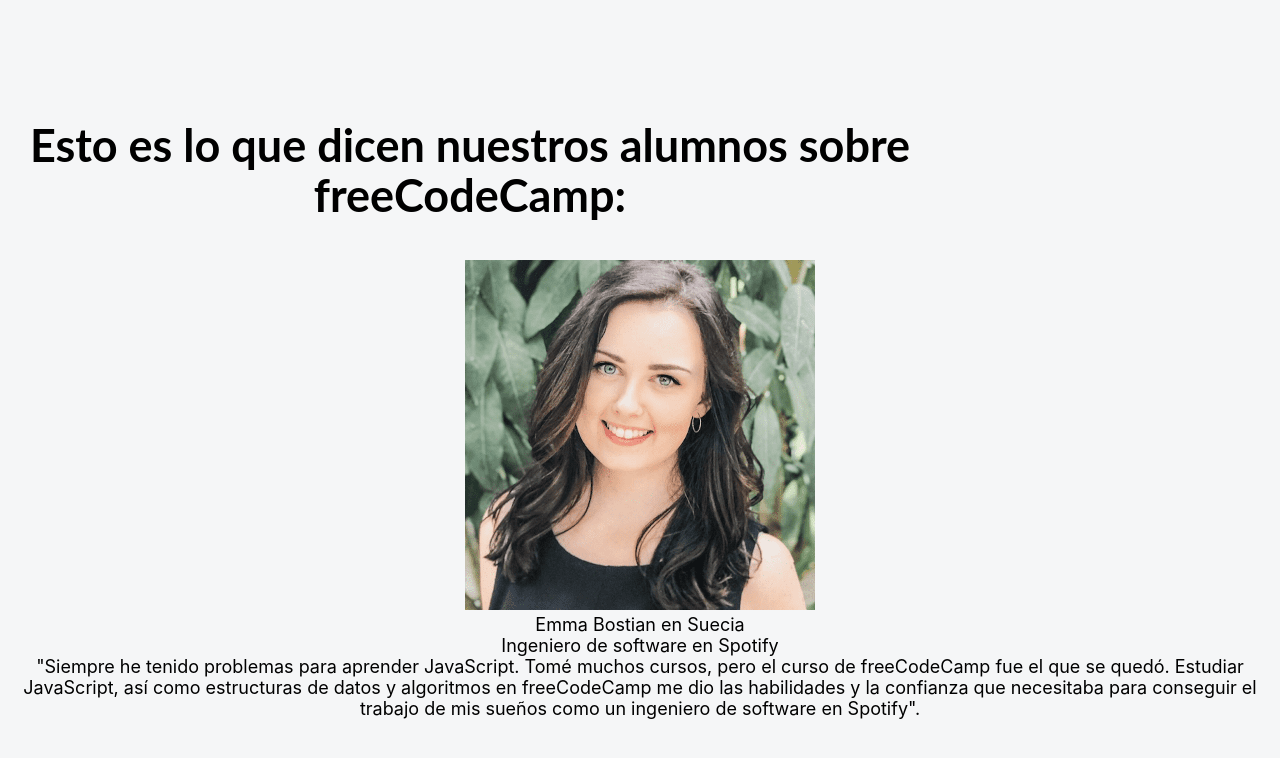
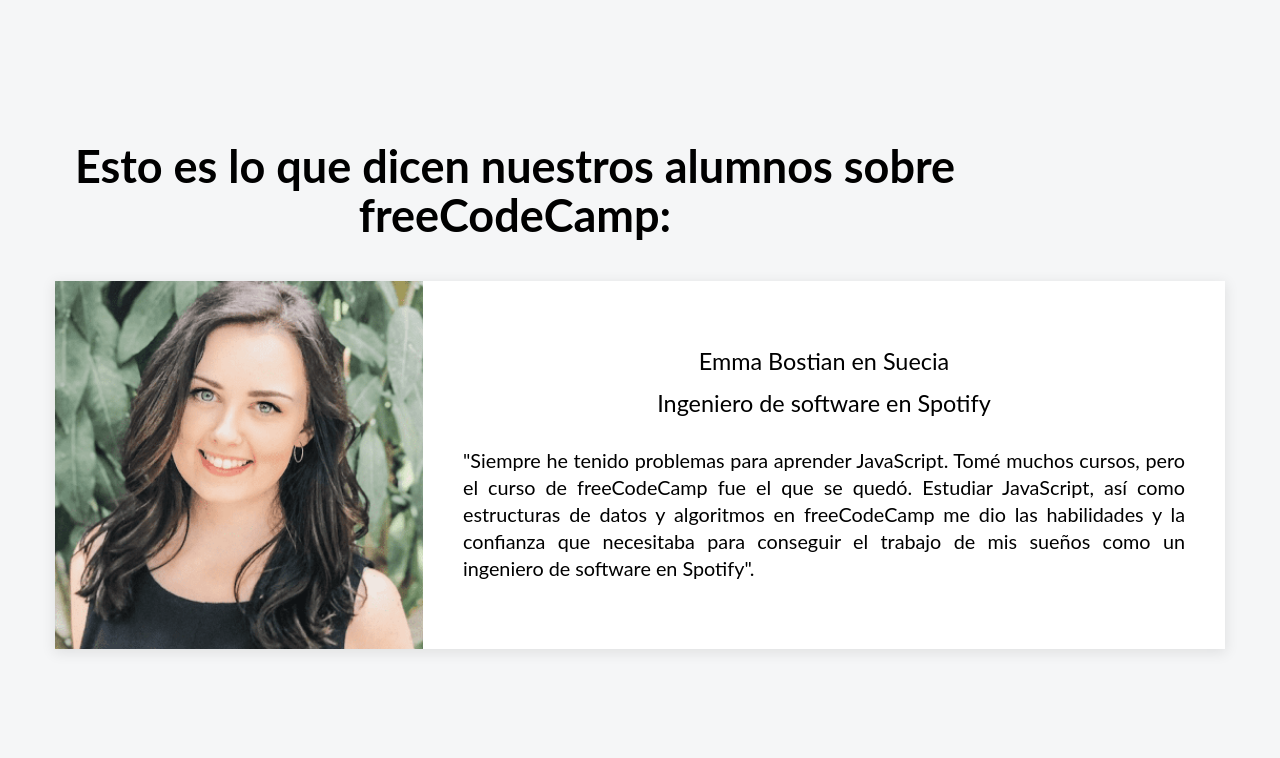
Before and after one commit to Barack9825/freeCodeCamp-clone, a React (Create React App) app: page / in a window 1280 px wide. Shown: the top 758 px of the page. Built offline with nearby package versions, Linux system fonts and the light colour scheme.

Commit message:
Agregar props

```diff
--- a/src/App.js
+++ b/src/App.js
@@ -5,7 +5,13 @@ function App() {
     <div className="App">
       <div className='contnedor principal'>
         <h1>Esto es lo que dicen nuestros alumnos sobre freeCodeCamp:</h1>
-        <Testimonio />
+        <Testimonio
+          nombre='Emma Bostian'
+          pais='Suecia'
+          imagen='Emma'
+          cargo='Ingeniero de software'
+          empresa='Spotify'
+          testimonio='Siempre he tenido problemas para aprender JavaScript. Tomé muchos cursos, pero el curso de freeCodeCamp fue el que se quedó. Estudiar JavaScript, así como estructuras de datos y algoritmos en freeCodeCamp me dio las habilidades y la confianza que necesitaba para conseguir el trabajo de mis sueños como un ingeniero de software en Spotify' />
       </div>
     </div>
   );
--- a/src/componentes/Testimonio.js
+++ b/src/componentes/Testimonio.js
@@ -1,16 +1,17 @@
 import React from 'react';
+import '../hojas-de-estilo/Testimonio.css'
 
-function Testimonio() {
+function Testimonio(props) {
   return(
     <div className='contenedor-testimonio'>
         <img
           className='imagen-testimonio'
-          src={require('../imagenes/Emma.png')}
+          src={require(`../imagenes/${props.imagen}.png`)}
           alt='Foto de Emma'/>
         <div className='contenedor-texto-testimonio'>
-          <p className='nombre-testimonio'>Emma Bostian en Suecia</p>
-          <p className='cargo-testimonio'>Ingeniero de software en Spotify</p>
-          <p className='text-testimonio'>"Siempre he tenido problemas para aprender JavaScript. Tomé muchos cursos, pero el curso de freeCodeCamp fue el que se quedó. Estudiar JavaScript, así como estructuras de datos y algoritmos en freeCodeCamp me dio las habilidades y la confianza que necesitaba para conseguir el trabajo de mis sueños como un ingeniero de software en Spotify".</p>
+          <p className='nombre-testimonio'> {props.nombre} en {props.pais}</p>
+          <p className='cargo-testimonio'>{props.cargo} en {props.empresa}</p>
+          <p className='texto-testimonio'>"{props.testimonio}".</p>
         </div>
     </div>
   );
```
Also changed, not shown: src/imagenes/Sarah.png (added), src/imagenes/Shawn.png (added).
